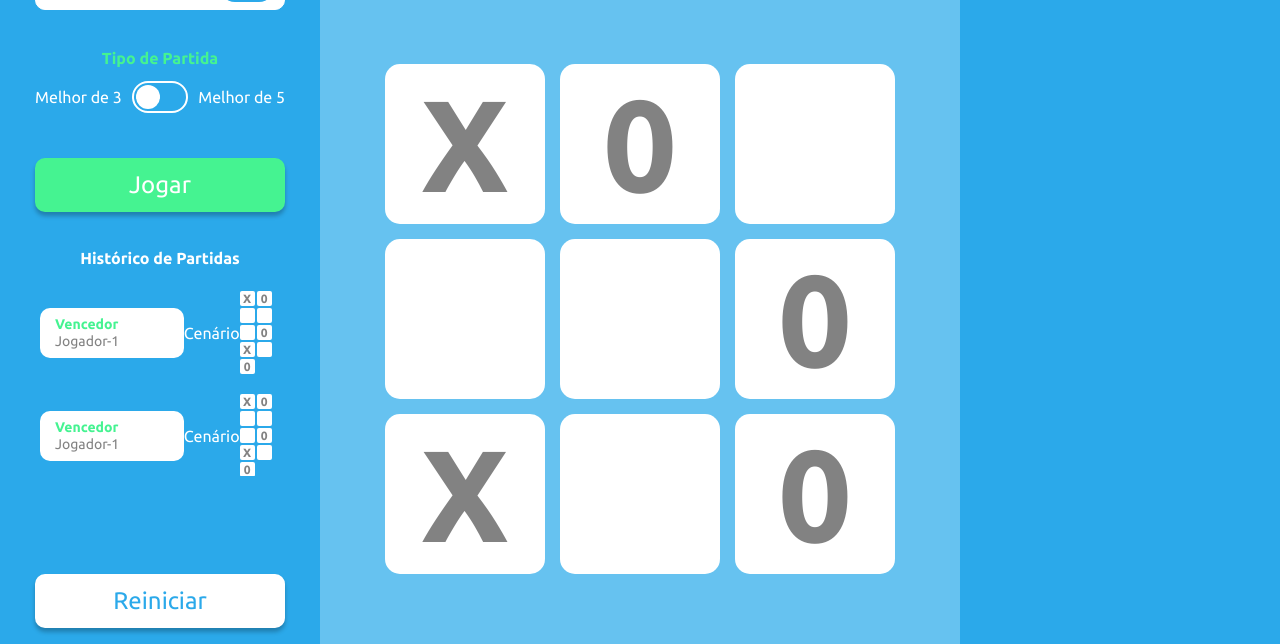
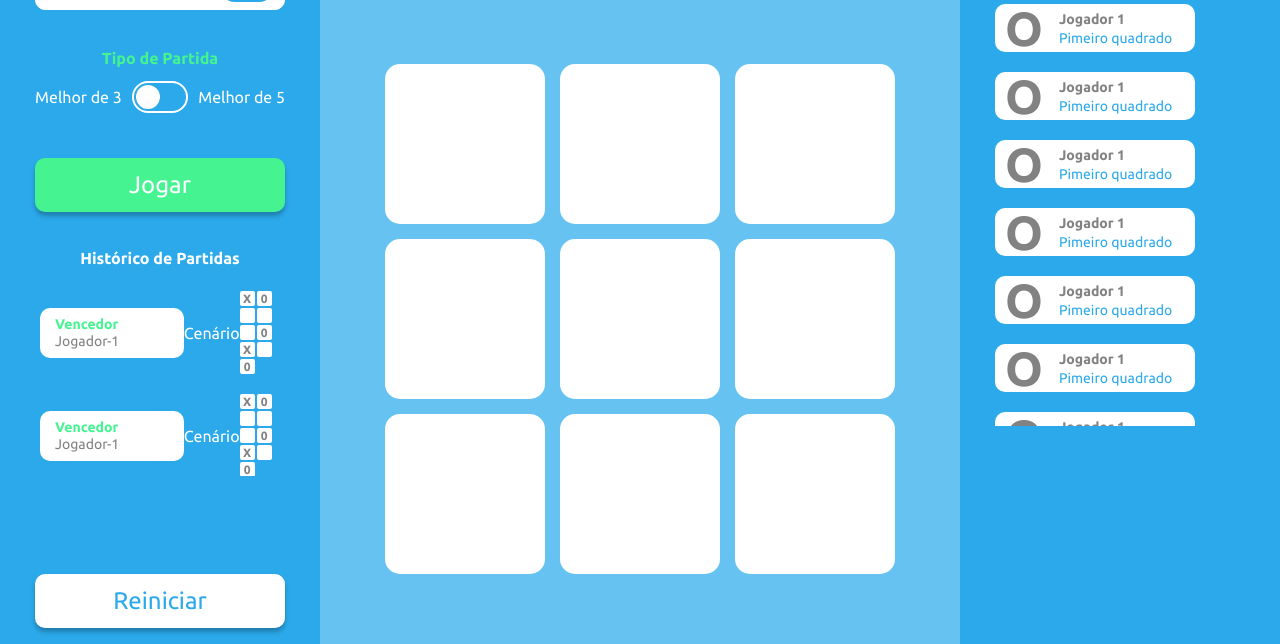
Before and after one commit to 1491965/Jogo-da-Velha-HTC-04, a plain HTML site: page index.html in a window 1280 px wide. Shown: the part 156-800 px from the top of the page. Drawn offline with Linux system fonts and the light colour scheme.

Commit message:
continuando a segunda parte do layout

```diff
--- /dev/null
+++ b/Src/Scripts/index.js
@@ -0,0 +1 @@
+alert('blee')
--- a/Src/Scripts/styles.css
+++ b/Src/Scripts/styles.css
@@ -8,14 +8,12 @@
     width: 25%;
     height: 100%;
     background-color: #2BA9Ea;
-     padding: 50px  35px;
-
+    padding: 50px 35px;
 
  }
 
  .big-container {
     display: flex;
-
     flex-direction: column;
     align-items: center;
     gap: 70px;
@@ -72,7 +70,7 @@
 
  .switcher {
     width: 56px;
-     min-width:56px ;
+    min-width: 56px;
     height: 32px;
     border-radius: 100px;
     background-color: #2BA9EA;
@@ -81,9 +79,10 @@
     padding: 4px;
     position: relative;
     cursor: pointer;
-     border: 2px solid  #2BA9EA;
+    border: 2px solid #2BA9EA;
 
  }
+
  .switcher:hover .switcher-ball {
     right: 4px;
  }
@@ -98,19 +97,23 @@ right: 4px;
     transition: 300ms;
 
  }
+
  .game-type-title {
     color: #45f391;
     font-weight: 700;
     text-align: center;
  }
+
  .game-type-mde-text {
     color: #ffffff;
     font-weight: 400;
  }
+
  .box-game-type {
     margin-top: 40px;
 
  }
+
  .game-type-wrapper {
     margin-top: 15px;
     display: flex;
@@ -119,9 +122,11 @@ right: 4px;
     width: 100%;
 
  }
+
  .switcher-white {
     border: 2px solid #ffffff;
  }
+
  .button {
     width: 100%;
     height: 54px;
@@ -133,36 +138,44 @@ right: 4px;
     transition: 300ms;
 
  }
+
  .button:hover {
     box-shadow: 0 0 0 #00000040;
  }
+
  .button-green {
     background-color: #45f391;
     color: #ffffff;
  }
+
  .button-white {
     background-color: #ffffff;
     color: #2BA9EA;
  }
+
  .button-player-wrapper {
     margin-top: 45px;
  }
+
  .match-history-title {
     color: #ffffff;
     text-align: center;
  }
+
  .match-history-box {
     margin-top: 38px;
     display: flex;
     flex-direction: column;
     gap: 20px;
  }
+
  .match-history-scenery-wrapper {
     width: 100%;
     display: flex;
     justify-content: space-between;
     align-items: center;
  }
+
  .match-history-winner-box {
     width: 168px;
     height: 50px;
@@ -174,17 +187,21 @@ color: #2BA9EA;
     justify-content: center;
     gap: 3px;
  }
+
  .winner-label {
     color: #45f391;
     font-size: 14px;
  }
+
  .winner-name {
     color: #828282;
     font-size: 14px;
  }
+
  .match-history-separator {
     color: #ffffff;
  }
+
  .scenary-field {
     width: 160px;
     height: 160px;
@@ -196,35 +213,42 @@ color: #ffffff;
     font-size: 130px;
     font-weight: 700;
     color: #828282;
+    cursor: pointer;
  }
+
  .scenary-box {
     width: 510px;
-    display:flex ;
+    display: flex;
     flex-wrap: wrap;
     gap: 15px;
  }
+
  .scenary-small {
-    gap:2px ;
+    gap: 2px;
     width: 49px;
  }
+
  .scenary-small .scenary-field {
-    width:15px;
-    height:15px;
+    width: 15px;
+    height: 15px;
     font-size: 12px;
     border-radius: 2px;
 
  }
+
  .match-history-list {
     display: flex;
     flex-direction: column;
-   gap:20px ;
+    gap: 20px;
     overflow: auto;
     max-height: 190px;
     padding: 5px;
  }
+
  .reset-button-wrapper {
     margin-top: 98px;
  }
+
  .scoreboard {
     background-color: #ffffff;
     width: 60%;
@@ -236,12 +260,14 @@ padding: 5px;
     align-items: center;
 
  }
+
  .score {
     color: #2BA9EA;
     font-size: 48px;
     font-weight: 700;
 
  }
+
  .scoreboard-separator {
     color: #828282;
  }
@@ -261,10 +287,14 @@ color: #828282;
 
 
  .history-move-card {
-   width:80% ;
+    width: 80%;
     height: 50px;
-   background-color:#ffffff;
+    background-color: #ffffff;
     border-radius: 10px;
+    display: flex;
+    align-items: center;
+    gap: 16px;
+    padding: 0 10px;
  }
 
  .move-name {
@@ -272,28 +302,24 @@ color: #828282;
     font-weight: 700;
     color: #828282;
  }
-
  .move-player-name {
    font-size: 14px;
+   color: #828282;
    font-weight: 700;
-   color: #828282;
  }
-
  .move-label {
    font-size: 14px;
    color: #2BA9EA;
+ }
+ .move-player-wrapper {
+   display: flex;
+   flex-direction: column;
    gap: 5px;
  }
 
- .move-player-wrapper {
-display: flex;
-flex-direction:column ;
-gap:5px;
- }
-
  .history-move-title {
+   text-align: center;
    color: #ffffff;
-   text-align: center;
  }
 
  .history-card-list {
@@ -301,9 +327,14 @@ gap:5px;
    display: flex;
    flex-direction: column;
    gap: 20px;
-   margin-right: 70%;
+   max-height: 70%;
    overflow: auto;
+
+
  }
+
+
+
 
  /* width */
  ::-webkit-scrollbar {
--- a/index.html
+++ b/index.html
@@ -135,10 +135,10 @@
                 </ul>
 
             </div>
-<div class="reset-button-wrapper">
-    <button class="button button-white">Reiniciar</button>
+            <div class="reset-button-wrapper">
+                <button class="button button-white">Reiniciar</button>
 
-</div>
+            </div>
 
         </section>
         <section class="big-container">
@@ -151,24 +151,90 @@
                 </div>
             </div>
             <div class="scenary-box">
-                <div class="scenary-field">X</div>
-                <div class="scenary-field">0</div>
                 <div class="scenary-field"></div>
                 <div class="scenary-field"></div>
                 <div class="scenary-field"></div>
-                <div class="scenary-field">0</div>
-                <div class="scenary-field">X</div>
                 <div class="scenary-field"></div>
-                <div class="scenary-field">0</div>
+                <div class="scenary-field"></div>
+                <div class="scenary-field"></div>
+                <div class="scenary-field"></div>
+                <div class="scenary-field"></div>
+                <div class="scenary-field"></div>
             </div>
         </section>
         <section class="small-container">
             <h2 class="history-move-title">Histórico de jogadas</h2>
+            <ol class="history-card-list">
+                <li class="history-move-card">
+                    <span class="move-name">O</span>
+                    <div class="move-player-wrapper">
+                        <span class="move-player-name">Jogador 1</span>
+                        <span class="move-label">Pimeiro quadrado</span>
+                    </div>
+                </li>
+                <li class="history-move-card">
+                    <span class="move-name">O</span>
+                    <div class="move-player-wrapper">
+                        <span class="move-player-name">Jogador 1</span>
+                        <span class="move-label">Pimeiro quadrado</span>
+                    </div>
+                </li>
+                <li class="history-move-card">
+                    <span class="move-name">O</span>
+                    <div class="move-player-wrapper">
+                        <span class="move-player-name">Jogador 1</span>
+                        <span class="move-label">Pimeiro quadrado</span>
+                    </div>
+                </li>
+                <li class="history-move-card">
+                    <span class="move-name">O</span>
+                    <div class="move-player-wrapper">
+                        <span class="move-player-name">Jogador 1</span>
+                        <span class="move-label">Pimeiro quadrado</span>
+                    </div>
+                </li>
+                <li class="history-move-card">
+                    <span class="move-name">O</span>
+                    <div class="move-player-wrapper">
+                        <span class="move-player-name">Jogador 1</span>
+                        <span class="move-label">Pimeiro quadrado</span>
+                    </div>
+                </li>
+                <li class="history-move-card">
+                    <span class="move-name">O</span>
+                    <div class="move-player-wrapper">
+                        <span class="move-player-name">Jogador 1</span>
+                        <span class="move-label">Pimeiro quadrado</span>
+                    </div>
+                </li>
+                <li class="history-move-card">
+                    <span class="move-name">O</span>
+                    <div class="move-player-wrapper">
+                        <span class="move-player-name">Jogador 1</span>
+                        <span class="move-label">Pimeiro quadrado</span>
+                    </div>
+                </li>
+                <li class="history-move-card">
+                    <span class="move-name">O</span>
+                    <div class="move-player-wrapper">
+                        <span class="move-player-name">Jogador 1</span>
+                        <span class="move-label">Pimeiro quadrado</span>
+                    </div>
+                </li>
+                <li class="history-move-card">
+                    <span class="move-name">O</span>
+                    <div class="move-player-wrapper">
+                        <span class="move-player-name">Jogador 1</span>
+                        <span class="move-label">Pimeiro quadrado</span>
+                    </div>
+                </li>
+            </ol>
 
 
-            </ol>
+
         </section>
     </main>
+    <script src="Src/Scripts/index.js"></script>
 
 
 </body>
```
Lines whose indentation alone changed are shown as unchanged.
